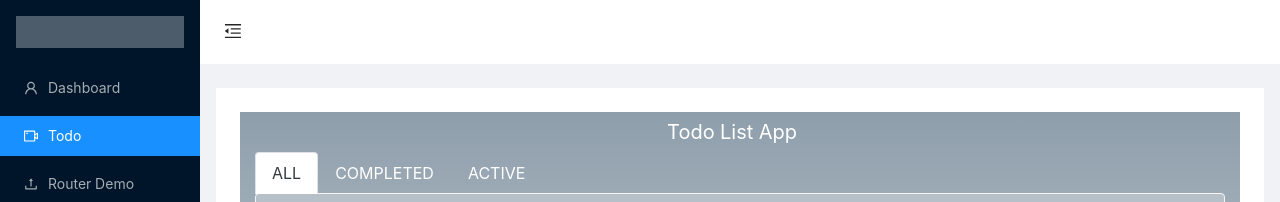
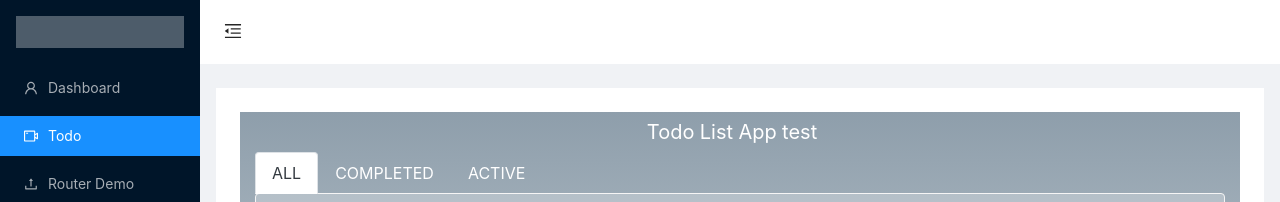
Before and after one commit to vucongvan/reactjs-my-todo, a React (Create React App) app: page /todo in a window 1280 px wide. Shown: the top 202 px of the page. Built offline with nearby package versions, Linux system fonts and the light colour scheme.

Commit message:
test cicd

```diff
--- a/src/components/todo/header.js
+++ b/src/components/todo/header.js
@@ -1,7 +1,7 @@
 function Header() {
   return (
     <div className="text-center">
-      <span className="navbar-brand text-white">Todo List App</span>
+      <span className="navbar-brand text-white">Todo List App test</span>
     </div>
   );
 }
```
